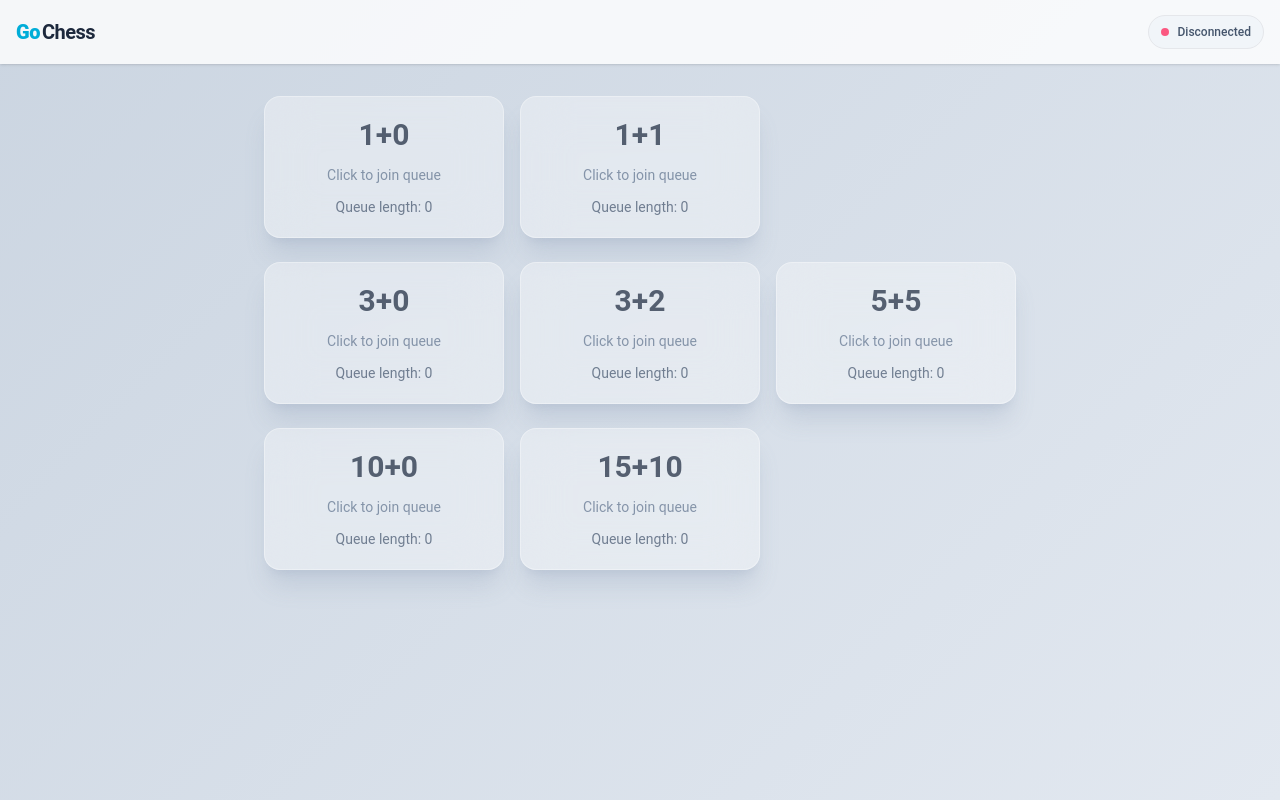
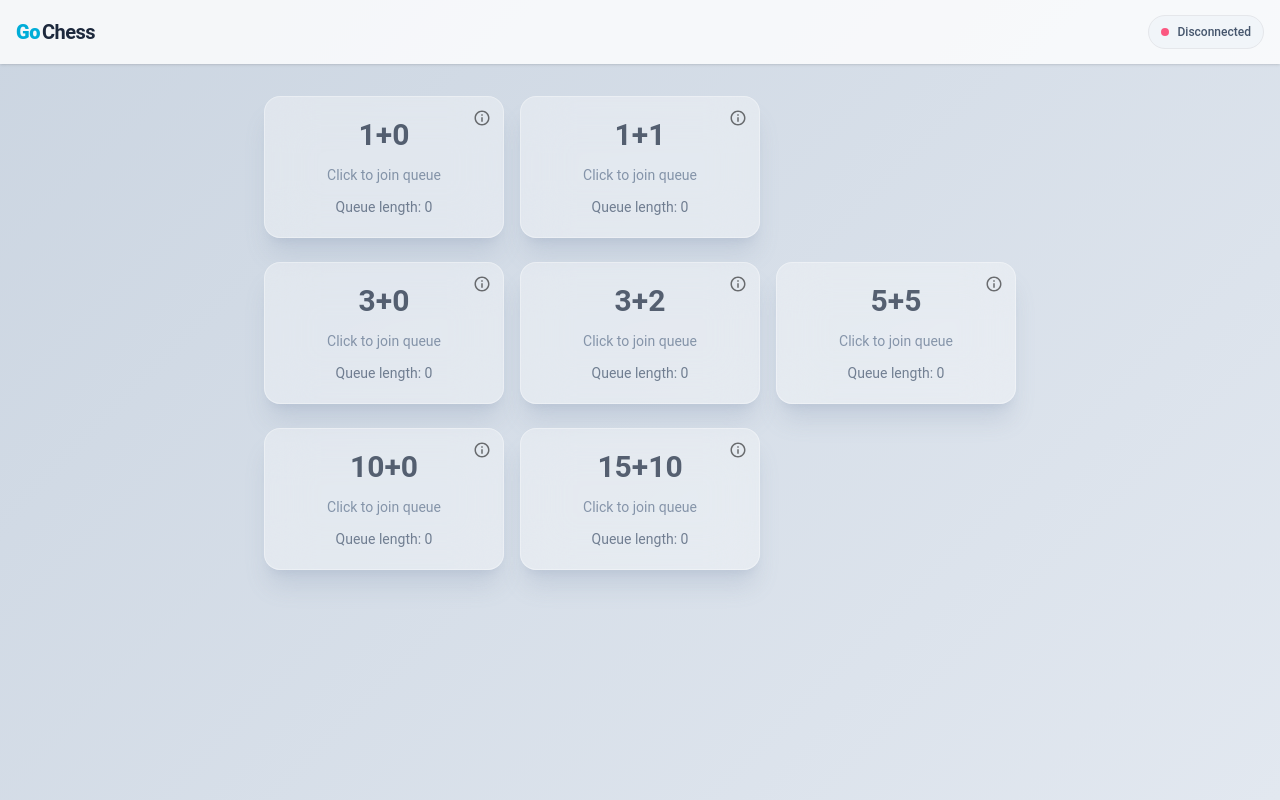
Before and after one commit to danielruijs/go-chess, a React (Vite) app in the folder frontend/: page / in a window 1280 px wide. Built offline with nearby package versions, Linux system fonts and the light colour scheme; no server answers.

Commit message:
feat: add tooltip for time formats

```diff
--- a/frontend/src/components/Matchmaking.tsx
+++ b/frontend/src/components/Matchmaking.tsx
@@ -1,7 +1,9 @@
 import type { QueueData } from "../types/message";
 import type { MouseEventHandler } from "react";
-import { formatTimeFormat } from "../utils/time";
+import { formatBaseTime, formatIncrement, formatTimeFormat } from "../utils/time";
 import type { TimeFormat } from "../types/chess";
+import { IconButton, Tooltip } from "@mui/material";
+import InfoOutlinedIcon from "@mui/icons-material/InfoOutlined";
 
 type MatchmakingComponentProps = {
   timeFormat: TimeFormat;
@@ -25,14 +27,55 @@ function MatchmakingComponent({
   const disabled = !displayName || !isConnected || inMatch;
   const actionText = inQueue ? "Click to leave queue" : "Click to join queue";
 
+  const baseTimeLabel = formatBaseTime(timeFormat);
+  const incrementLabel = formatIncrement(timeFormat);
+
+  const tooltipTitle = (
+    <div className="text-xs p-1 space-y-1">
+      <div className="font-semibold text-white mb-1.5">
+        Time Control ({formatTimeFormat(timeFormat)})
+      </div>
+
+      <div className="flex justify-between gap-3">
+        <span className="text-slate-300">Starting clock</span>
+        <span className="font-medium text-white">{baseTimeLabel} / player</span>
+      </div>
+
+      <div className="flex justify-between gap-3">
+        <span className="text-slate-300">Increment</span>
+        <span className="font-medium text-white">
+          {incrementLabel === "None" ? "None" : `${incrementLabel} / move`}
+        </span>
+      </div>
+    </div>
+  );
+
   return (
     <div className="flex justify-center items-center relative">
       {inQueue && (
-        <div className="absolute top-2 right-2 bg-green-500 text-white px-2 py-1 rounded-full text-xs font-semibold flex items-center gap-1 z-10">
+        <div className="absolute top-2 left-2 bg-green-500 text-white px-2 py-1 rounded-full text-xs font-semibold flex items-center gap-1 z-10">
           <span className="w-2 h-2 bg-white rounded-full animate-pulse"></span>
           In Queue
         </div>
       )}
+
+      <div className="absolute top-2 right-2 z-10">
+        <Tooltip
+          title={tooltipTitle}
+          arrow
+          placement="top"
+          enterTouchDelay={0}
+          leaveTouchDelay={60000}
+        >
+          <IconButton
+            size="small"
+            aria-label="Time control info"
+            onClick={(e) => e.stopPropagation()}
+          >
+            <InfoOutlinedIcon sx={{ fontSize: 18 }} />
+          </IconButton>
+        </Tooltip>
+      </div>
 
       <div
         onClick={onToggleQueue}
--- a/frontend/src/utils/time.ts
+++ b/frontend/src/utils/time.ts
@@ -1,4 +1,5 @@
 import type { TimeFormat } from "../types/chess";
+import { pluralize } from "./text";
 
 function formatMatchTime(ms: number): string {
   const minutes = Math.floor(ms / 60000);
@@ -16,6 +17,30 @@ function formatTimeFormat(timeFormat: TimeFormat): string {
   const initialMinutes = timeFormat.initialMs / 60000;
   const incrementSeconds = timeFormat.incrementMs / 1000;
   return `${initialMinutes}+${incrementSeconds}`;
+}
+
+function formatBaseTime(timeFormat: TimeFormat): string {
+  const baseMinutes = Math.floor(timeFormat.initialMs / 60000);
+  const baseSeconds = Math.floor((timeFormat.initialMs % 60000) / 1000);
+
+  if (baseMinutes > 0 && baseSeconds === 0) {
+    return pluralize(baseMinutes, "minute", "minutes", true);
+  }
+  if (baseMinutes === 0 && baseSeconds > 0) {
+    return pluralize(baseSeconds, "second", "seconds", true);
+  }
+  if (baseMinutes > 0 && baseSeconds > 0) {
+    return `${baseMinutes}m ${baseSeconds}s`;
+  }
+  return "0 seconds";
+}
+
+function formatIncrement(timeFormat: TimeFormat): string {
+  const incrementSeconds = Math.floor(timeFormat.incrementMs / 1000);
+  if (incrementSeconds > 0) {
+    return pluralize(incrementSeconds, "second", "seconds", true);
+  }
+  return "None";
 }
 
 function formatJoinDate(dateStr: string): string {
@@ -58,4 +83,11 @@ function formatMatchDate(dateStr: string): string {
   }
 }
 
-export { formatMatchTime, formatTimeFormat, formatJoinDate, formatMatchDate };
+export {
+  formatMatchTime,
+  formatTimeFormat,
+  formatJoinDate,
+  formatMatchDate,
+  formatBaseTime,
+  formatIncrement,
+};
```
Also changed, not shown: 1 other file (tests, documents, lock files or other folders).
